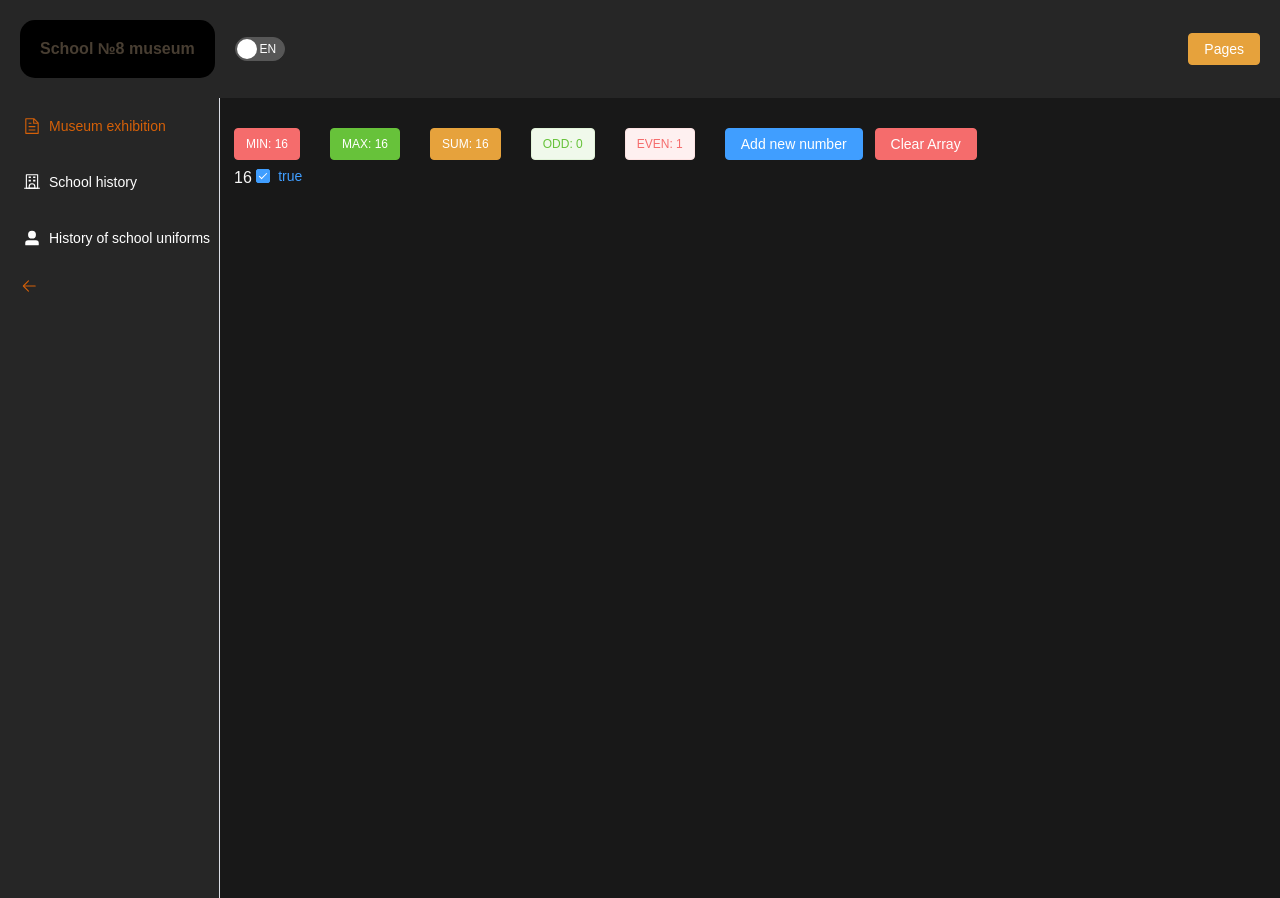
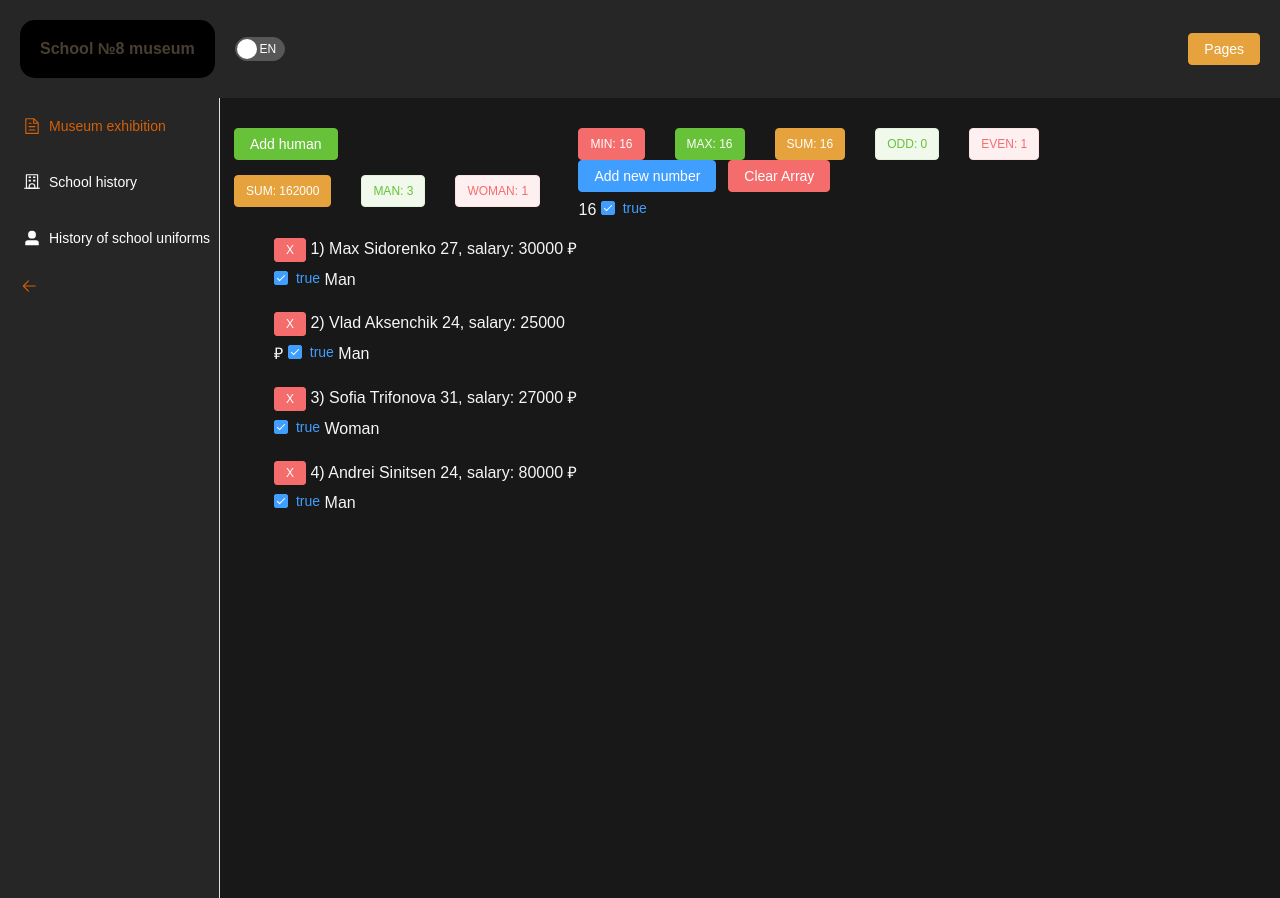
Before and after one commit to sunflower560/school-museum, a Vue app: page /school-history-uniforms in a window 1280 px wide. Built offline with nearby package versions, Linux system fonts and the light colour scheme.

Commit message:
add array people and methods newHuman, summaSalary, filter gender

```diff
--- a/src/pages/common/HistorySchoolUniformsPage.vue
+++ b/src/pages/common/HistorySchoolUniformsPage.vue
@@ -1,5 +1,33 @@
 <template>
   <div class="history-school-uniforms-page">
+
+    <el-row>
+      <el-col :lg="9">
+        <div class="history-school-uniforms-page-people">
+       <div class="history-school-uniforms-page-people-management">
+         <el-button @click="addNewHuman" type="success">
+           Add human
+         </el-button>
+         <br>
+         <el-tag effect="dark" type="warning" size="large">SUM: {{ peopleSalarySumma }}</el-tag>
+         <el-tag effect="light" type="success" size="large">MAN: {{ manHumanCount }}</el-tag>
+         <el-tag effect="light" type="danger" size="large">WOMAN: {{ womanHumanCount }}</el-tag>
+       </div>
+          <ul v-for="human in peopleSources" :key="human.id">
+            <li>
+              <el-button @click="removeHuman(human.id)" type="danger" size="small">
+                <p>X</p>
+              </el-button>
+              {{human.id}}) {{human.name}} {{human.lastName}} {{human.age}}, salary: {{human.salary}} ₽
+              <el-checkbox @click="items" v-model="human.isActive" :label="human.isActive">{{human.isActive}}</el-checkbox>
+              {{human.gender}}
+            </li>
+            <br>
+          </ul>
+        </div>
+      </el-col>
+
+      <el-col :lg="15">
         <el-tag effect="dark" type="danger" size="large">MIN: {{ minItemValue }}</el-tag>
         <el-tag effect="dark" type="success" size="large">MAX: {{ maxItemValue }}</el-tag>
 
@@ -15,16 +43,68 @@
             <p>{{item.value}} <el-checkbox @click="items" v-model="item.isActive" :label="item.isActive">{{item.isActive}}</el-checkbox></p>
           </el-col>
         </el-row>
+      </el-col>
+    </el-row>
   </div>
 </template>
 
 <script setup lang="ts">
 import {computed, ref} from "vue";
 
+interface IHuman {
+  id: number,
+  name: string,
+  lastName: string,
+  age: number,
+  salary: number,
+  isActive: boolean,
+  gender: string
+}
+
 interface IItem{
   value:number
   isActive:boolean
 }
+const namesMan = ['Max', 'Vlad', 'Andrei']
+const namesWoman = ['Sofia', 'Elena', 'Maria']
+const lastNames = ['Sidorenko', 'Aksenchik', 'Trifonova', 'Sinitsen']
+const ages = [15, 25, 22, 42, 35, 38, 32, 56, 20, 19, 18, 24]
+const salary = [30000, 25000, 27000, 80000, 15000, 200000, 400000, 45000, 37000]
+
+const peopleSources = ref<Array<IHuman>>([
+  {id: 1, name: 'Max', lastName: 'Sidorenko', age: 27, salary: 30000, isActive: true, gender: 'Man'},
+  {id: 2, name: 'Vlad', lastName: 'Aksenchik', age: 24, salary: 25000, isActive: true, gender: 'Man'},
+  {id: 3, name: 'Sofia', lastName: 'Trifonova', age: 31, salary: 27000, isActive: true, gender: 'Woman'},
+  {id: 4, name: 'Andrei', lastName: 'Sinitsen', age: 24, salary: 80000, isActive: true, gender: 'Man'}
+])
+
+const people = computed(() => peopleSources.value
+    .filter(human => human?.isActive && typeof human?.salary === 'number')
+    .map(human => ({salary: human.salary, gender: human.gender})))
+
+const addNewHuman = () => {
+  const humanId = peopleSources.value.length + 1
+  const name = [namesWoman, namesMan][Math.floor(Math.random() * 2)][Math.floor(Math.random() * 3)]
+  const gender = namesMan.includes(name) ? 'Man' : 'Woman'
+  peopleSources.value.push({
+    id: humanId,
+    name: name,
+    lastName: lastNames[Math.floor(Math.random() * 4)],
+    age: ages[Math.floor(Math.random() * 12)],
+    salary: salary[Math.floor(Math.random() * 9)],
+    isActive: true,
+    gender: gender
+  })
+}
+const peopleSalarySumma = computed(() => people.value.reduce((previousSalary, currentSalary) => previousSalary + currentSalary.salary, 0))
+const removeHuman = (id: number) => peopleSources.value = peopleSources.value.filter(human => human.id !== id)
+
+const manHumanCount = computed(() => people.value.filter(human => human.gender === 'Man').length)
+const womanHumanCount = computed(() => people.value.length - manHumanCount.value)
+
+
+
+
 
 const itemsSources = ref<Array<IItem>>([
   {
@@ -93,5 +173,18 @@ const evenItemCount = computed(() => items.value.length - oddItemCount.value)
   .el-tag {
     margin-right: $radio_average;
   }
+
+  ul {
+    list-style-type: none;
+  }
+  &-people {
+    &-management {
+      margin-bottom: $radio_average;
+      .el-tag {
+        margin-right: $radio_average;
+        margin-top: $radius_medium;
+      }
+    }
+  }
 }
 </style>
```
Lines whose indentation alone changed are shown as unchanged.
